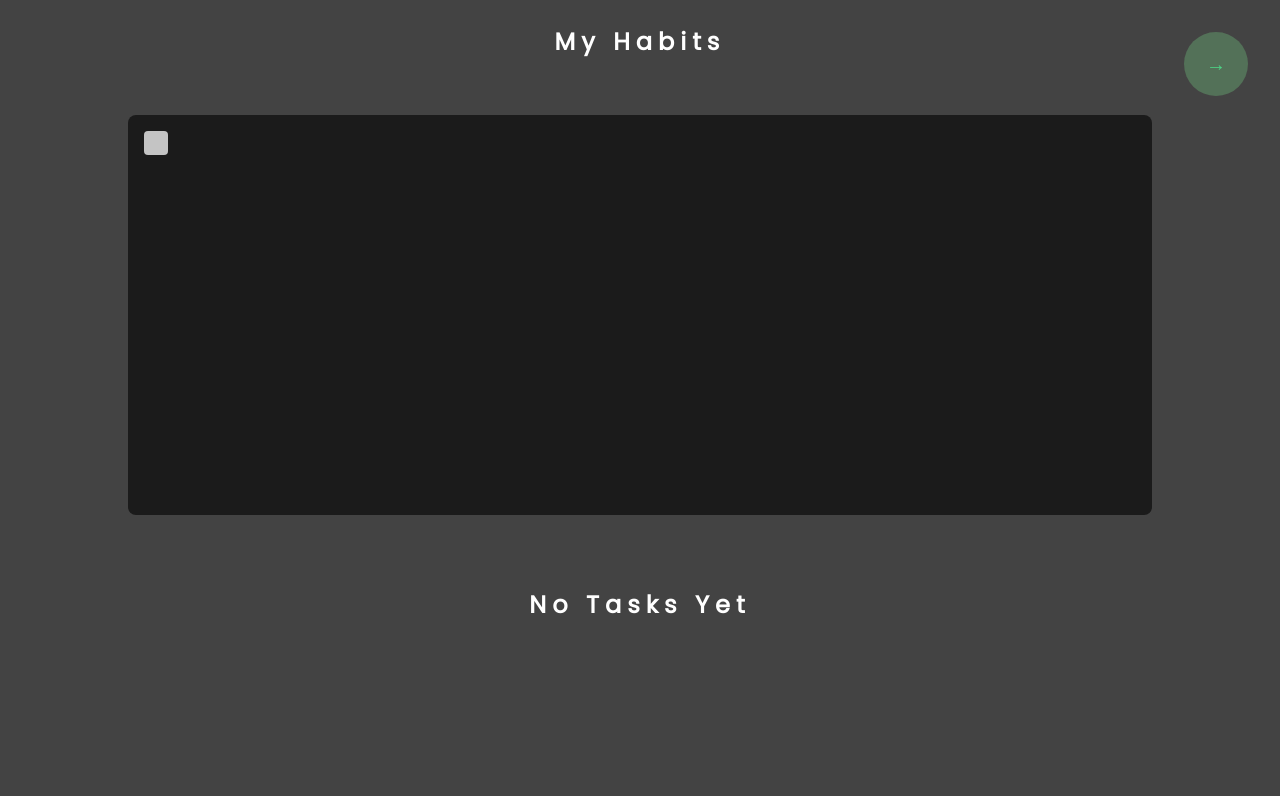
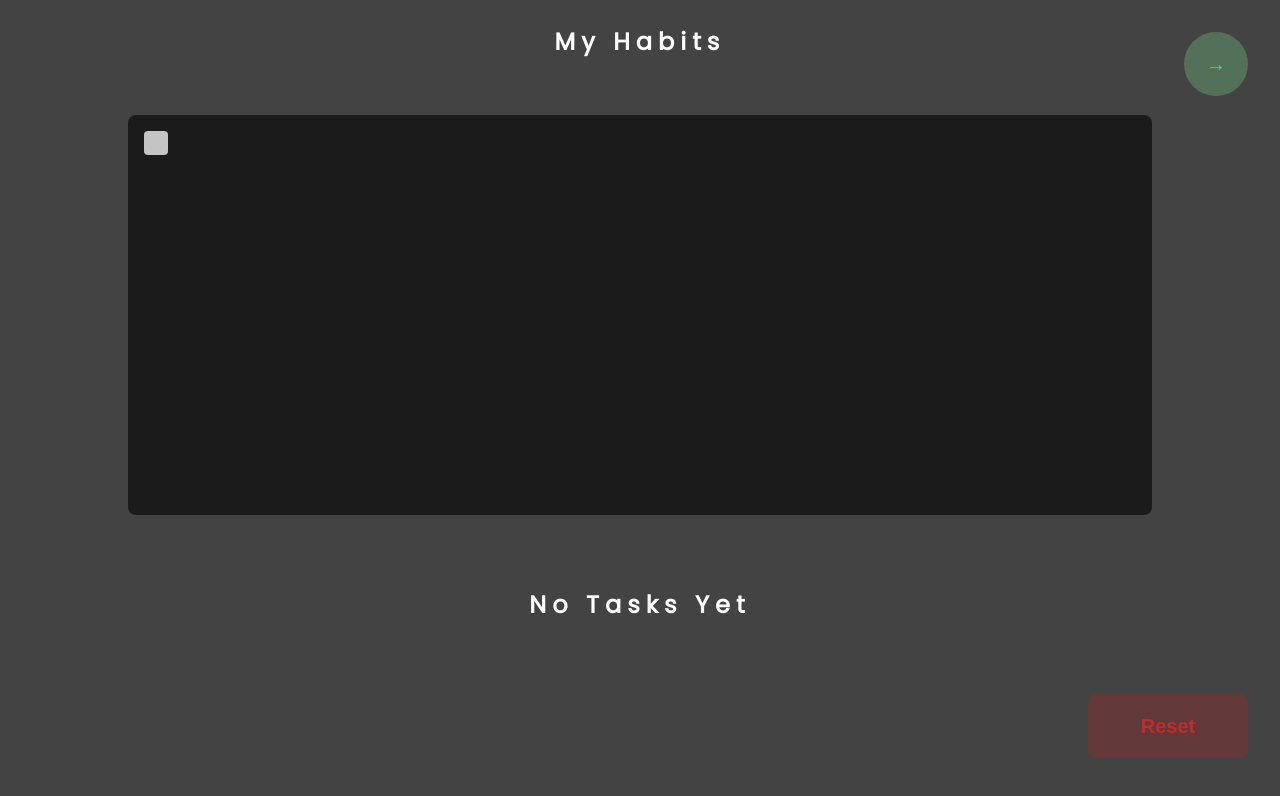
Before and after one commit to AbhayRajeshShah/habit-visualiser, a plain HTML site: page index.html in a window 1280 px wide. Drawn offline with Linux system fonts and the light colour scheme.

Commit message:
reset functionality

```diff
--- a/habit.js
+++ b/habit.js
@@ -6,10 +6,17 @@ var habits;
 var currentHabits;
 var doneHabits;
 var buttons;
+const del = document.getElementById("delete");
 localStorage.getItem("track")?track=JSON.parse(localStorage.getItem("track")):track=[0];
 const setDate=()=>{localStorage.setItem("track",JSON.stringify(track))}
 
 localStorage.getItem("habit")?habits=JSON.parse(localStorage.getItem("habit")):habits=[];
+
+del.addEventListener("click",()=>{
+    localStorage.clear();
+    location.reload();
+})
+
 
 
 
--- a/index.html
+++ b/index.html
@@ -15,10 +15,11 @@
         <p id="Title">My Habits</p>
         <div id="track"></div>
         <div id="s-habits">
-
         </div>
     </div>
-
+    <div class="butcot">
+        <button id="delete">Reset</button>
+    </div>
 </body>
 <script src="habit.js"></script>
 </html>
--- a/style.css
+++ b/style.css
@@ -149,3 +149,22 @@ button:hover{
 .x:hover{
     background-color: #ff0000;
 }
+.butcot{
+    display: flex;
+    position: sticky;
+    bottom: 0;
+    right: 0;
+    justify-content: flex-end;
+}
+#delete{
+    width: 10rem;
+    border-radius: 0.5rem;
+    font-weight: 600;
+    padding: 1rem 2rem;
+    background-color: #ff00002b;
+    color: #c02c2c;
+}
+#delete:hover{
+    background-color: #ff00008a;
+    color: white;
+}
```
Also changed, not shown: habit.html (deleted, +0 -27 lines).
